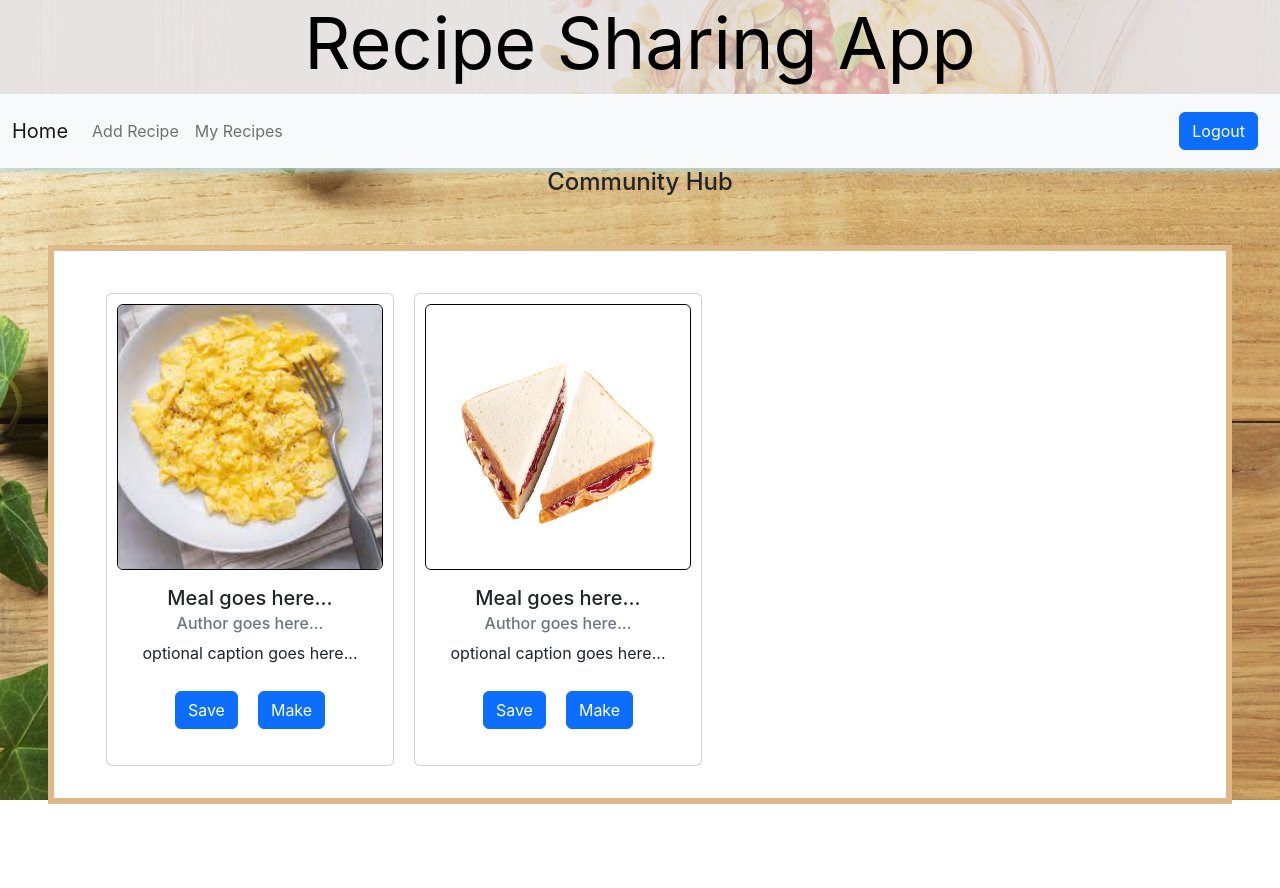
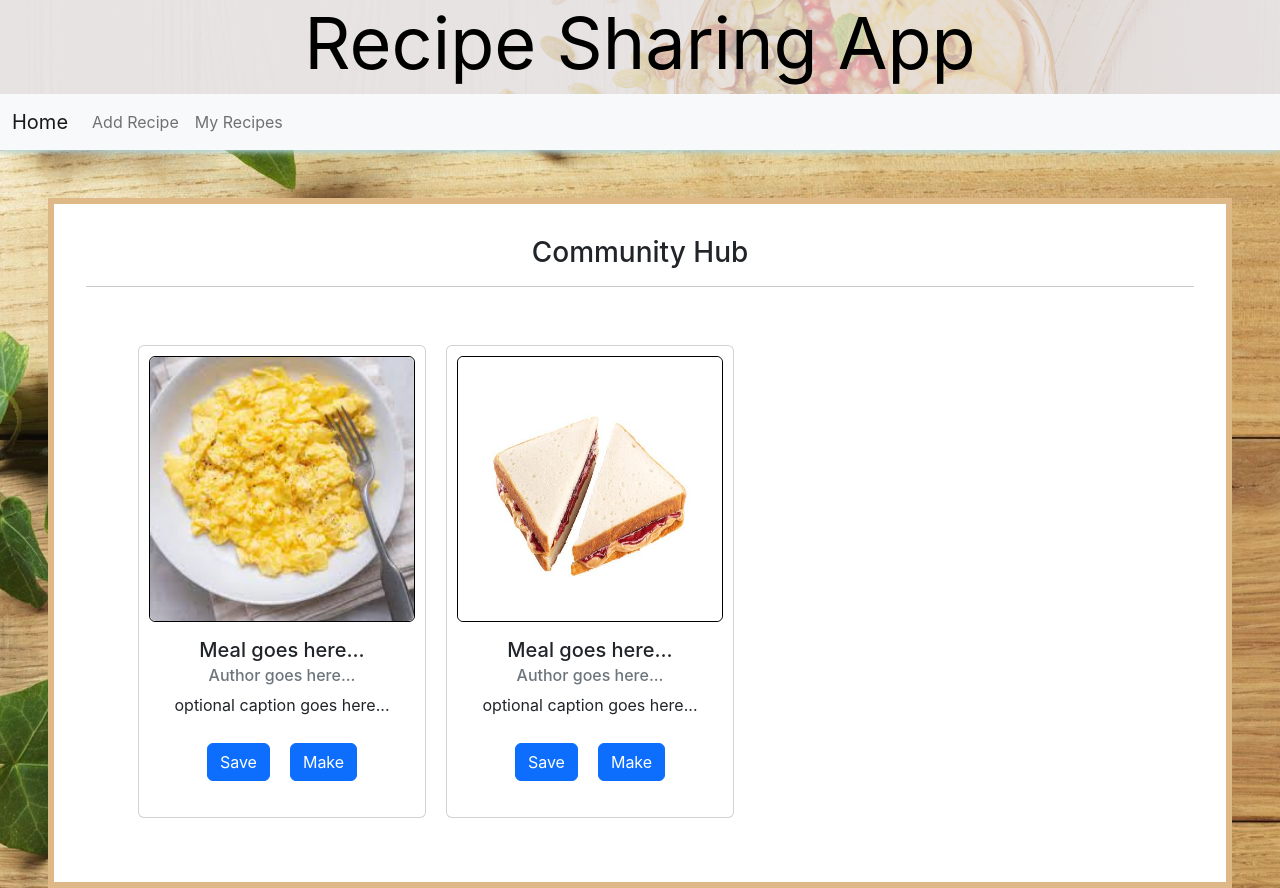
Before and after one commit to jeje1197/Recipe-Sharing-App, a React (Create React App) app in the folder recipe-front-end/: page / in a window 1280 px wide. Both pictures are taken after typing "Sample", "Sample123" into the empty fields and a click on the button "Login". Before the commit the page ends 804 px from the top, so only its background shows below. Built offline with nearby package versions, Linux system fonts and the light colour scheme.

Commit message:
Styling changes to header and login components. Next: Add functionality for login verification w/backend, api calls to load from user data & spoonacular.

```diff
--- a/recipe-front-end/src/App.css
+++ b/recipe-front-end/src/App.css
@@ -1,13 +1,14 @@
 .App {
-  height: 100%;
-  max-height: 100%;
+  height: fit-content;
+  min-height: 100%;
   text-align: center;
   background-image: url("./images/wooden.jpg");
-  /* background-position-y: 1rem; */
+  background-position-y: 1rem;
 }
 
 .recipe-app-body-container {
-  /* position: relative; */
-  height: 100%;
-  background-color: aqua;
+  margin: 3rem;
+  padding: 2rem;
+  border: 0.4rem solid burlywood;
+  background-color: #fff;
 }
--- a/recipe-front-end/src/App.js
+++ b/recipe-front-end/src/App.js
@@ -14,7 +14,6 @@ function App() {
     <div className="App">
       <Header loggedIn={loggedIn} setLoggedIn={setLoggedIn}/>
 
-      {/* <div className="recipe-app-body-container"> */}
       { loggedIn ?
             <Routes>
               <Route path="/" element={ <Home/> } exact />
@@ -23,7 +22,6 @@ function App() {
             </Routes>
           : <Login setLoggedIn={setLoggedIn} />
       }
-      {/* </div> */}
     </div>
   );
 }
--- a/recipe-front-end/src/api/RecipeApi.js
+++ b/recipe-front-end/src/api/RecipeApi.js
@@ -1,4 +1,3 @@
-
 const RecipeApi = {
     saveRecipe: () => {
         console.log("Saving Recipe");
--- a/recipe-front-end/src/components/AddRecipes.css
+++ b/recipe-front-end/src/components/AddRecipes.css
@@ -1,10 +1,6 @@
-.addrecipes-body {
-    margin: 3rem;
+.ingredient-list {
+    display: flex;
+    flex-flow: wrap;
     padding: 2rem;
-    display: flex;
-    flex-direction: row;
-    justify-content: center;
-    flex-flow: wrap;
-    background-color: #fff;
-    border: 0.4rem solid burlywood;
+    justify-content: space-around;
 }
--- a/recipe-front-end/src/components/AddRecipes.js
+++ b/recipe-front-end/src/components/AddRecipes.js
@@ -4,17 +4,25 @@ import RecipeApi from '../api/RecipeApi';
 
 function AddRecipes() {
     const [ingredients, setIngredients] = useState([]);
+    const selectedIngredients = [];
 
     useEffect( () => {
         console.log("Hello, this component was mounted!")
 
-        RecipeApi.getIngredientsSpoonacular(setIngredients);
+        // RecipeApi.getIngredientsSpoonacular(setIngredients);
     }, [] )
+
+    const findRecipes = () => {
+        // This finds a list of recipes from the ingredients selected
+
+    }
 
     return (
         <div>
-            <div className="addrecipes-body">
-                <h4>Select Ingredients</h4>
+            <div className="recipe-app-body-container">
+                <h3>Select Ingredients</h3>
+                <hr/>
+                <div className="ingredient-list">
                     {
                         ingredients.map((element) => {
                             return (
@@ -27,6 +35,11 @@ function AddRecipes() {
                             )
                         })
                     }
+                    <button className="btn btn-primary login-form-button"
+                    onClick={ findRecipes }>
+                        Find Recipes
+                    </button>
+                </div>
             </div>
         </div>
     )
--- a/recipe-front-end/src/components/Header.js
+++ b/recipe-front-end/src/components/Header.js
@@ -6,6 +6,7 @@ const Header = (props) => {
     const logout = () => {
         props.setLoggedIn(false)
     }
+
     return (
         <div className="recipe-app-header">
             <h1 className="display-2 recipe-app-header-text">Recipe Sharing App</h1>
@@ -26,13 +27,13 @@ const Header = (props) => {
                         <Link className="nav-link recipe-app-navbar-text2" to="/myrecipes">My Recipes</Link>
                     </div>
                     </div>
-                    { props.loggedIn ?
+                    {/* { props.loggedIn ?
                         <button className="btn btn-primary"
                         onClick={logout}
                         >
                             Logout
                         </button> : null
-                    }
+                    } */}
 
                 </div>
             </nav>
--- a/recipe-front-end/src/components/Home.css
+++ b/recipe-front-end/src/components/Home.css
@@ -1,10 +1,7 @@
 .allCards {
-    margin: 3rem;
-    padding: 2rem;
     display: flex;
     flex-flow: wrap;
-    background-color: #fff;
-    border: 0.4rem solid burlywood;
+    padding: 2rem;
 }
 
 .card {
--- a/recipe-front-end/src/components/Home.js
+++ b/recipe-front-end/src/components/Home.js
@@ -7,15 +7,15 @@ function Home() {
 
     return (
         <div className="Home">
-            <div>
-                <h4>Community Hub</h4>
+            <div className="recipe-app-body-container">
+                <h3>Community Hub</h3>
+                <hr/>
+                <div className="allCards mx-auto">
+                    <Card image={eggs} />
+                    <Card image={pbj} />
+                </div>
             </div>
-            <div className="allCards">
 
-
-                <Card image={eggs} />
-                <Card image={pbj} />
-            </div>
         </div>
     )
 }
--- a/recipe-front-end/src/components/Login.css
+++ b/recipe-front-end/src/components/Login.css
@@ -1,15 +1,17 @@
 .login-div {
-    height: 80%;
+    height: 100%;
     display: flex;
-    flex-direction: column;
+    flex-direction: row;
     align-items: center;
     justify-content: center;
 }
 
 .login-card {
+    /* min-width: 30%;
+    min-height: 30%; */
+    max-width: 85%;
     width: 25rem;
     height: 25rem;
-    /* background: -webkit-linear-gradient(top,#7579ff,#5c346d); */
     border-radius: 10px;
 }
 
--- a/recipe-front-end/src/components/Login.js
+++ b/recipe-front-end/src/components/Login.js
@@ -9,7 +9,7 @@ function Login(props) {
 
     return (
         <div className="login-div">
-            <div className="card login-card">
+            <div className="card login-card mx-auto">
                 <form>
                     <h5 className="card-title login-header">Sign In</h5>
 
```
Lines whose indentation alone changed are shown as unchanged.
